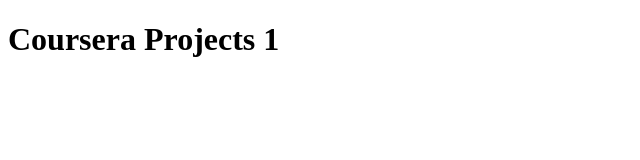
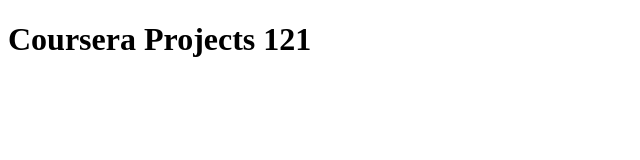
Before and after one commit to cse130001022/SWA_AngularJS_Coursera, a plain HTML site: page index.html in a window 1280 px wide. Shown: the full height of the page, 0-640 px from the left. Drawn offline with Linux system fonts and the light colour scheme.

Commit message:
Modified First WebPage

```diff
--- a/index.html
+++ b/index.html
@@ -5,6 +5,6 @@
     <title>Coursera</title>
   </head>
   <body>
-    <h1>Coursera Projects 1</h1>
+    <h1>Coursera Projects 121</h1>
   </body>
 </html>
```
